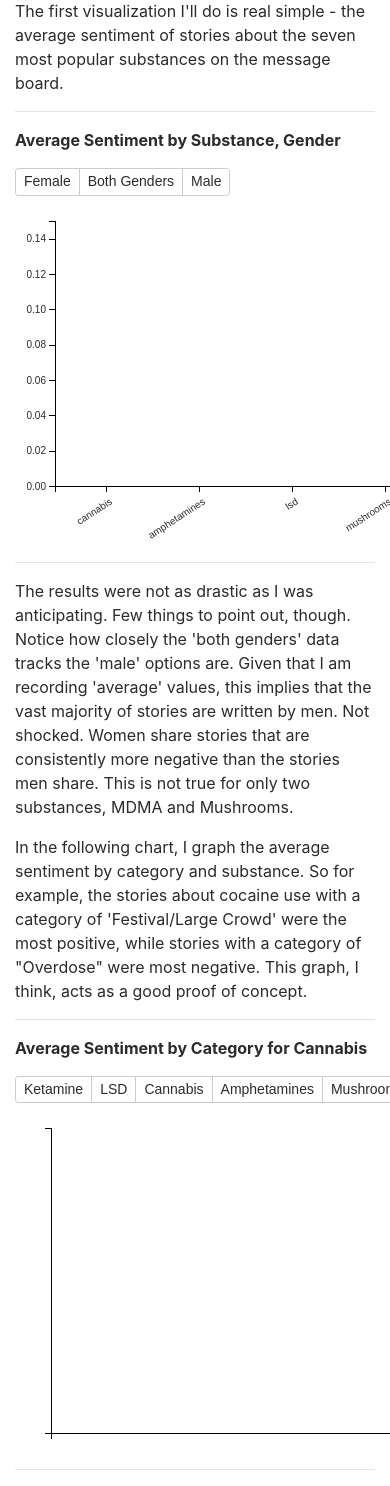
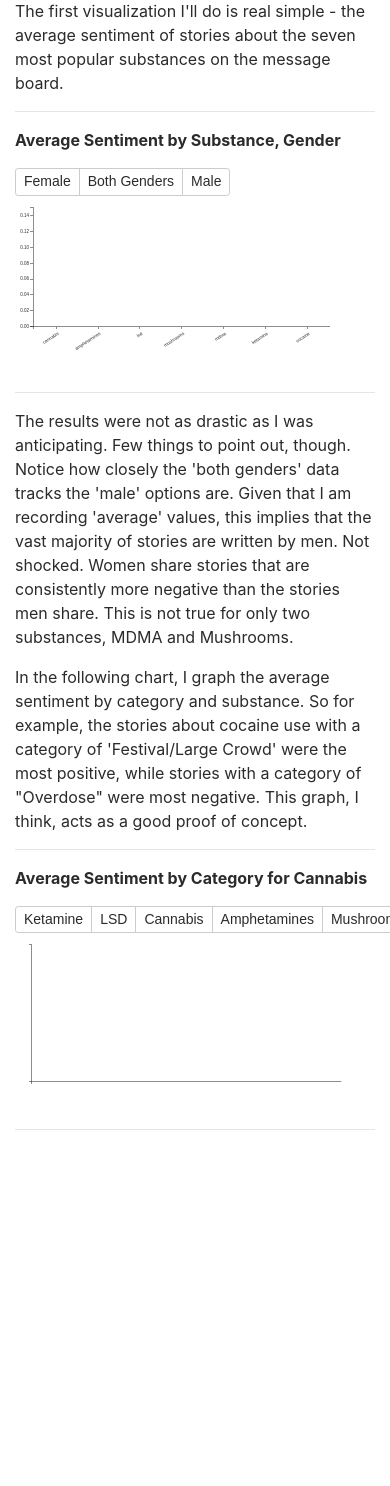
Before and after one commit to alexanderbcook/alexspace, a Flask app: page /erowid/sentiment in a window 390 px wide; the page is wider, and only the part inside the window is pictured. Shown: the part 775-2261 px from the top of that part. After the commit the page ends 1905 px from the top of that part, so only its background shows below. Run offline with Flask 2, Linux system fonts and the light colour scheme; data that the repository does not hold is empty; some libraries are stand-ins or nearby versions.

Commit message:
made sentiment graphs responsive on mobile

```diff
--- a/app/templates/erowid/sentiment.html
+++ b/app/templates/erowid/sentiment.html
@@ -24,7 +24,7 @@
       <button type="button" class="btn btn-secondary btn-sm" onclick="updateData('both')">Both Genders</button>
       <button type="button" class="btn btn-secondary btn-sm" onclick="updateData('male')">Male</button>
     </div>
-    <div class="chart" id="area1"></div>
+    <svg class="chart" id="area1" viewBox="0 0 800 400" preserveAspectRatio="xMidYMid meet"></svg>
     <hr>
     <p> The results were not as drastic as I was anticipating. Few things to point out, though. Notice how closely the 'both genders' data tracks the 'male' options are. Given that I am recording 'average'  values, this implies that the vast majority
     of stories are written by men. Not shocked. Women share stories that are consistently more negative than the stories men share. This is not true for only two substances, MDMA and Mushrooms.
@@ -42,7 +42,7 @@
       <button type="button" class="btn btn-secondary btn-sm" onclick="updateData2('Cocaine')">Cocaine</button>
       <button type="button" class="btn btn-secondary btn-sm" onclick="updateData2('MDMA')">MDMA</button>
     </div>
-    <div class="chart" id="area2"></div>
+    <svg class="chart" id="area2" viewBox="0 0 800 400" preserveAspectRatio="xMidYMid meet"></svg>
     <hr>
     <script src="http://d3js.org/d3.v4.min.js"></script>
 
@@ -264,7 +264,6 @@
     #option input{
         width: 100px;
         float:right;
-
     }
     #option input:focus{
         fill:lightgrey;
```
